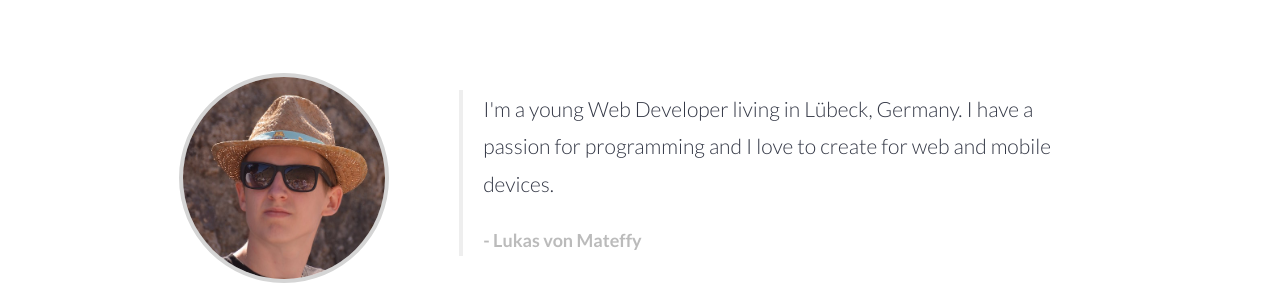
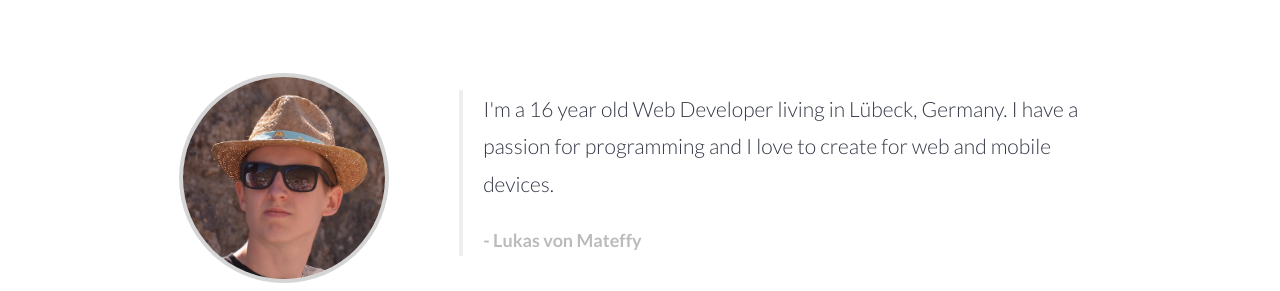
Before and after one commit to Capevace/capevace.github.io, a Jekyll site: the page built from index.md, in a window 1280 px wide and 900 px high, scrolled down 487 px. Shown: the part 164-455 px from the top of the window. Built offline with Jekyll 4.4.1, drawn with Linux system fonts in a browser that asks for light colours; some web fonts are replaced.

Commit message:
Added age

```diff
--- a/_includes/about.html
+++ b/_includes/about.html
@@ -15,7 +15,7 @@
       <div class="col-9 quote-container">
         <div class="quote-text">
           <p>
-            I'm a young Web Developer living in Lübeck, Germany. I have a passion for programming and I love to create for web and mobile devices.
+            I'm a 16 year old Web Developer living in Lübeck, Germany. I have a passion for programming and I love to create for web and mobile devices.
           </p>
           <p class="author">
             - Lukas von Mateffy
```
